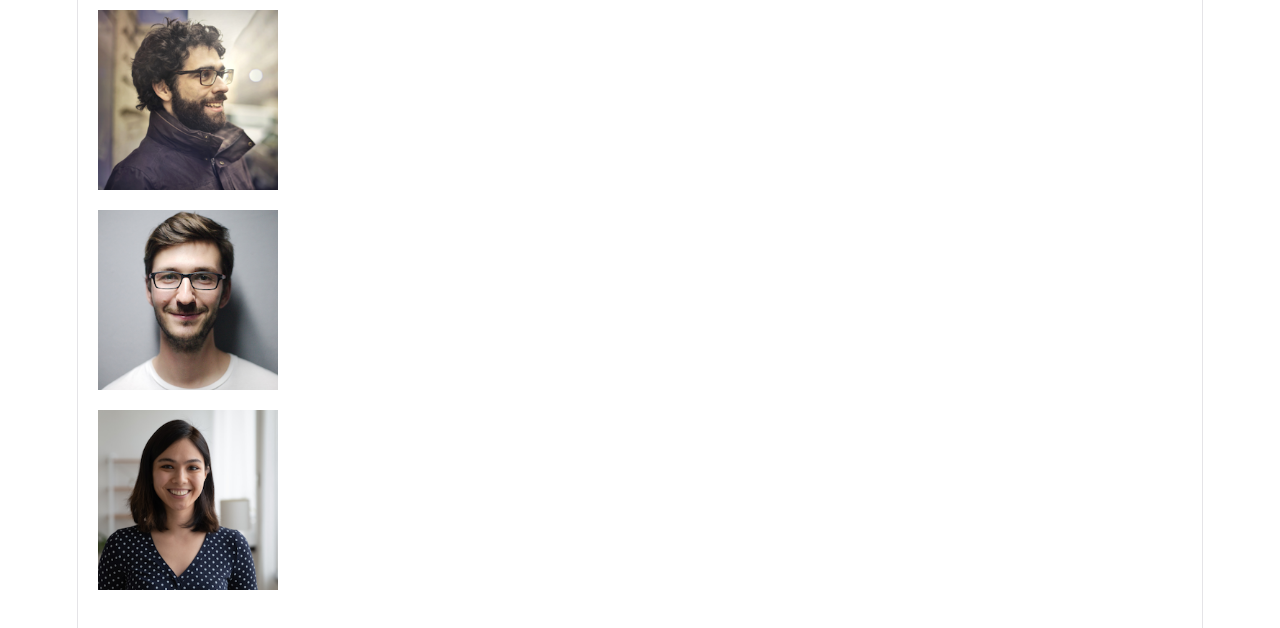
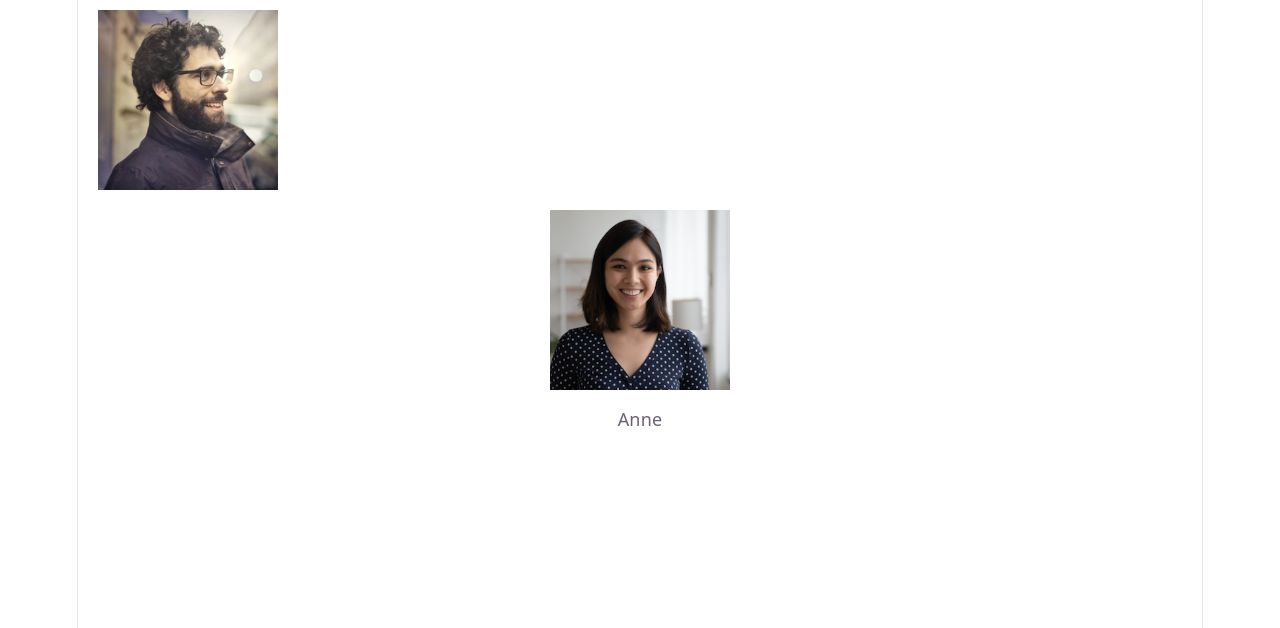
Before and after one commit to tjg-data/fe-course, a React (Vite) app in the folder basic-app/: page / in a window 1280 px wide. Shown: the top 628 px of the page. Built offline with nearby package versions, Linux system fonts and the light colour scheme.

Commit message:
2026-04-08 commit~

```diff
--- a/basic-app/src/App.jsx
+++ b/basic-app/src/App.jsx
@@ -1,4 +1,7 @@
 import AvatarImage from "./components/avatar/AvatarImage.jsx"
+import Avatar from "./components/avatar/Avatar.jsx"
+import Menu from './components/menu/Menu.jsx';
+import style from './components/menu/Menu.module.css';
 import people1 from './assets/people1.webp';
 import people2 from './assets/people2.webp';
 import people3 from './assets/people3.webp';
@@ -8,8 +11,7 @@ export default function App() {
   return (
     <>
       <AvatarImage img={people1} />
-      <AvatarImage img={people2} />
-      <AvatarImage img={people3} />
+      <Avatar name="Anne" img={people3} />
     </>
   )
 }
--- /dev/null
+++ b/basic-app/src/components/avatar/Avatar.jsx
@@ -0,0 +1,13 @@
+/**
+ * Avatar.jsx - 아바타이미지 + 이름
+ */
+import AvatarImage from "./AvatarImage.jsx"
+
+export default function Avatar({name, img}) {
+    return (
+        <div>
+            <AvatarImage img={img}/>
+            <p>{name}</p>
+        </div>
+    )
+}
--- a/basic-app/src/components/avatar/AvatarImage.jsx
+++ b/basic-app/src/components/avatar/AvatarImage.jsx
@@ -1,7 +1,7 @@
 import style from './Avatar.module.css';
 
-export default function AvatarImage(props) {
+export default function AvatarImage({img}) {
     return (
-        <img src={props.img} className={style.avatar_img} alt="photo" />
+        <img src={img} className={style.avatar_img} alt="photo" />
     )
 }
--- /dev/null
+++ b/basic-app/src/components/menu/Menu.jsx
@@ -0,0 +1,9 @@
+// import style from './Menu.module.css';
+
+export default function Menu({title, href, style}) {
+    return (
+        <a  href={href}
+            className={style}
+            >{title}</a>
+    )
+}
--- /dev/null
+++ b/basic-app/src/components/menu/Menu.module.css
@@ -0,0 +1,14 @@
+.menu1 {
+    border: 1px solid gray;
+    padding: 5px 10px;
+    text-decoration: none;
+    background-color: antiquewhite;
+    color: #000;
+}
+.menu2 {
+    border: 1px solid gray;
+    padding: 5px 10px;
+    text-decoration: none;
+    background-color: tomato;
+    color: #fff;
+}
```
